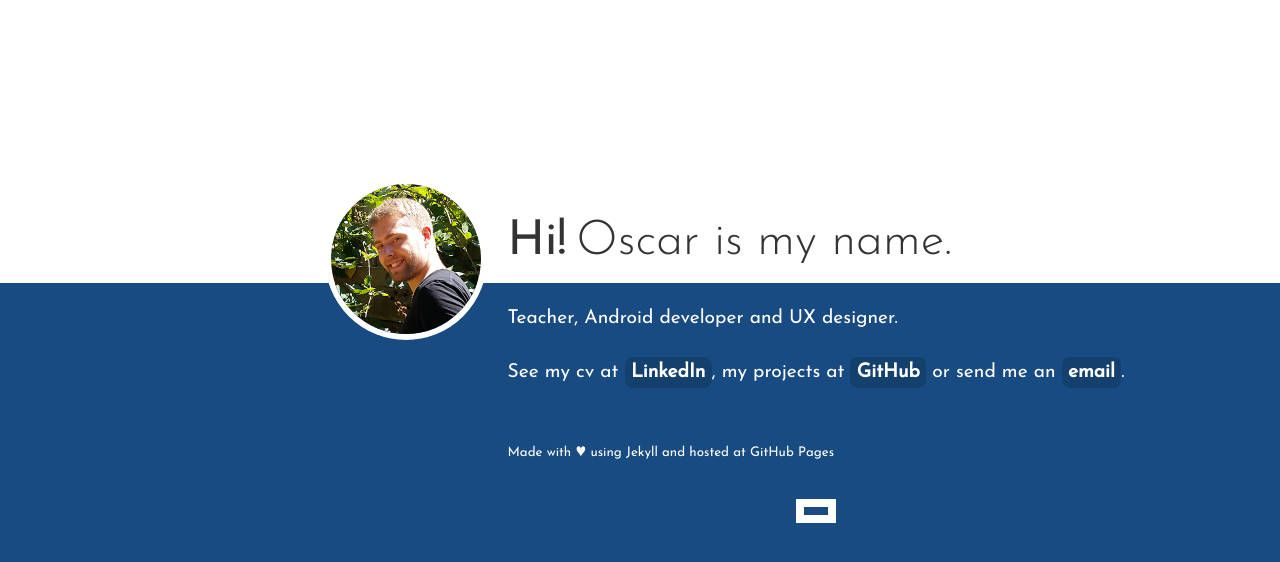
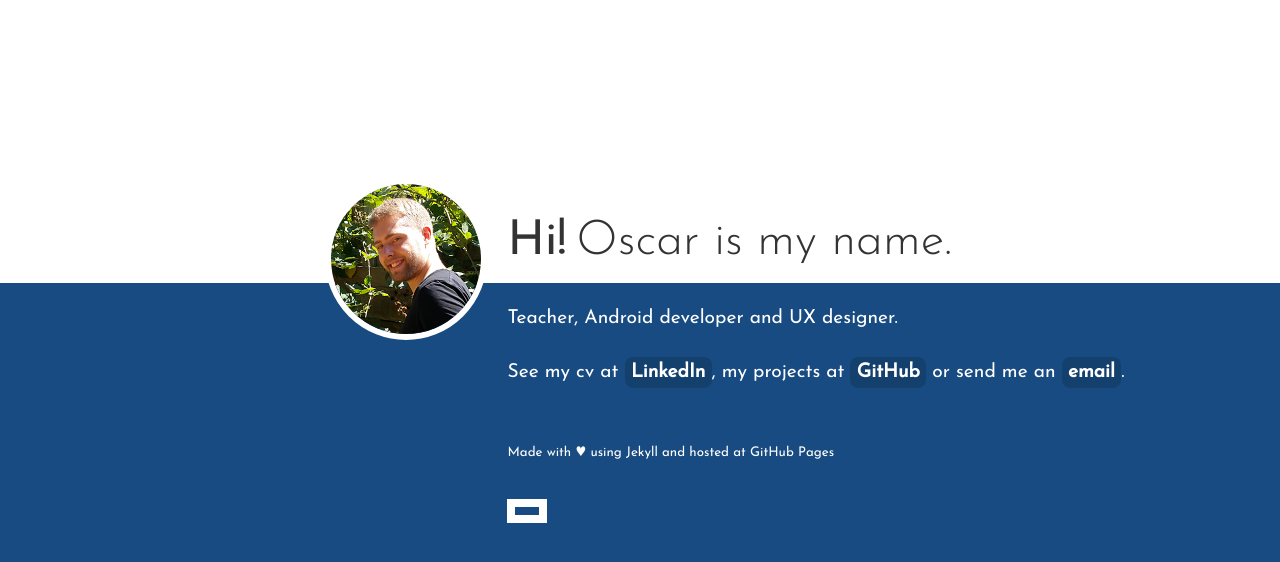
Before and after one commit to oscarb/oscarb.github.io, a Jekyll site: the page built from index.md, in a window 1280 px wide. Shown: the top 562 px of the page. Built offline with Jekyll 4.4.1, drawn with Linux system fonts in a browser that asks for light colours.

Commit message:
Optimize css

```diff
--- a/css/default.scss
+++ b/css/default.scss
@@ -77,6 +77,7 @@
   margin: 0;
   padding: 0;
   background-color: $primaryColor;
+  text-align: center;
 }
 
 body::after {
@@ -119,7 +120,6 @@
 }
 
 h1 {
-  text-align: center;
   font-size: x-large;
   margin: 0;
   background-color: $nearWhite;
@@ -157,7 +157,6 @@
 
 p {
   font-size: 1.2rem;
-  text-align: center;
   line-height: 2;
   margin: 0 0 1rem 0;
   padding: 0 1rem;
@@ -171,9 +170,6 @@
   margin-top: 2.0rem;
 }
 
-footer {
-  text-align: center;
-}
 
 footer p {
   font-size: smaller;
@@ -197,6 +193,7 @@
     display: flex;
     justify-content: center;
     background: linear-gradient($nearWhite $mainBackgroundTopOffsetPx, $primaryColor 0%);
+    text-align: left;
   }
 
   body::before, body::after {
@@ -221,7 +218,6 @@
 
   h1 {
     background: transparent;
-    text-align: left;
     height: $mainBackgroundTopOffsetPx;
     font-size: $headingFontSize;
     display: flex;
@@ -241,12 +237,10 @@
   }
 
   section > p {
-    text-align: left;
     padding: 0;
   }
 
   footer p {
-    text-align: left;
     padding: 0;
   }
 
```
